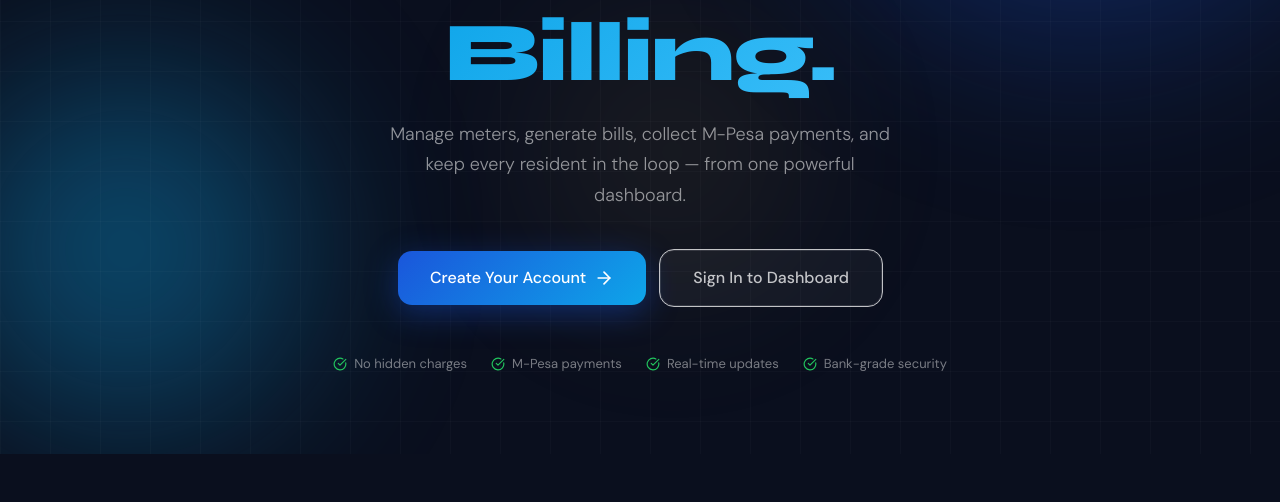
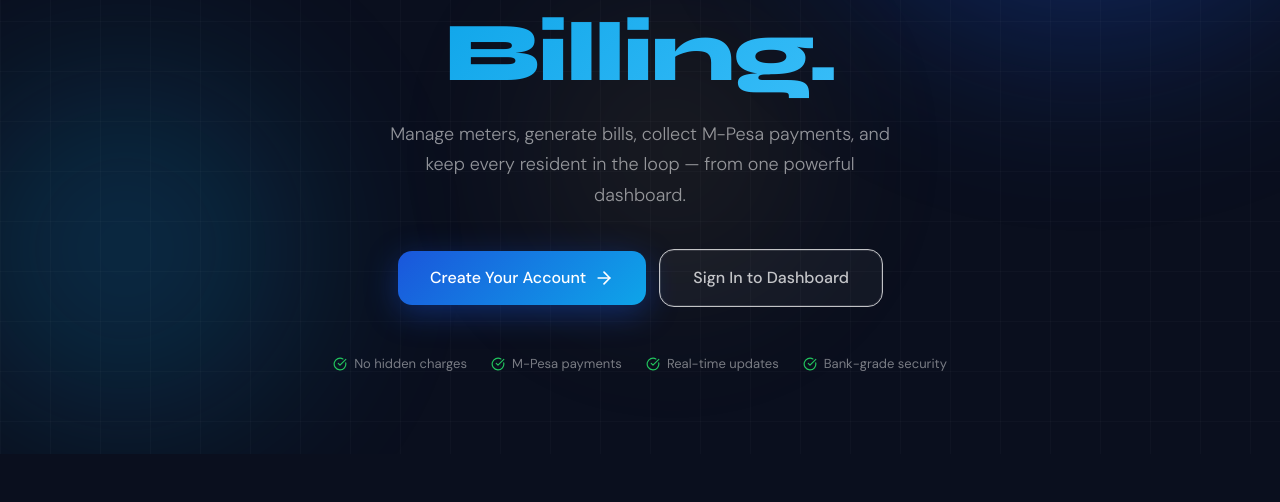
Before and after one commit to mkuu205/legacy-homes, a Next.js app in the folder frontend/: page / in a window 1280 px wide. Shown: the part 429-931 px from the top of the page. Built offline with nearby package versions, Linux system fonts and the light colour scheme; no server answers.

Commit message:
Update page.tsx

```diff
--- a/frontend/src/app/page.tsx
+++ b/frontend/src/app/page.tsx
@@ -108,18 +108,7 @@
     whileTap: { scale: 0.95 }
   };
 
-  const floatAnimation = {
-    animate: {
-      y: [0, -10, 0],
-      transition: {
-        duration: 3,
-        repeat: Infinity,
-        ease: "easeInOut"
-      }
-    }
-  };
-
-  const pulseGlow = {
+  const orbAnimation = {
     animate: {
       scale: [1, 1.05, 1],
       opacity: [0.3, 0.5, 0.3],
@@ -397,12 +386,28 @@
           <div style={{ position: 'absolute', inset: 0, zIndex: 0 }}>
             <motion.div
               className="lh-orb lh-orb-1"
-              animate={pulseGlow.animate}
+              animate={{
+                scale: [1, 1.05, 1],
+                opacity: [0.3, 0.5, 0.3],
+              }}
+              transition={{
+                duration: 4,
+                repeat: Infinity,
+                ease: "easeInOut"
+              }}
             />
             <motion.div
               className="lh-orb lh-orb-2"
-              animate={pulseGlow.animate}
-              transition={{ delay: 1 }}
+              animate={{
+                scale: [1, 1.08, 1],
+                opacity: [0.25, 0.45, 0.25],
+              }}
+              transition={{
+                duration: 5,
+                repeat: Infinity,
+                ease: "easeInOut",
+                delay: 1
+              }}
             />
             <div className="lh-orb lh-orb-3" />
             <div className="lh-grid-overlay" />
@@ -444,12 +449,20 @@
               animate={{ opacity: 1, y: 0 }}
               transition={{ duration: 0.7, delay: 0.5 }}
             >
-              <motion.div {...scaleOnHover}>
+              <motion.div
+                whileHover={{ scale: 1.05 }}
+                whileTap={{ scale: 0.95 }}
+                transition={{ duration: 0.2 }}
+              >
                 <Link href="/register" className="lh-btn-xl solid">
                   Create Your Account <ArrowRight className="w-5 h-5" />
                 </Link>
               </motion.div>
-              <motion.div {...scaleOnHover}>
+              <motion.div
+                whileHover={{ scale: 1.05 }}
+                whileTap={{ scale: 0.95 }}
+                transition={{ duration: 0.2 }}
+              >
                 <Link href="/login" className="lh-btn-xl outline">
                   Sign In to Dashboard
                 </Link>
```
